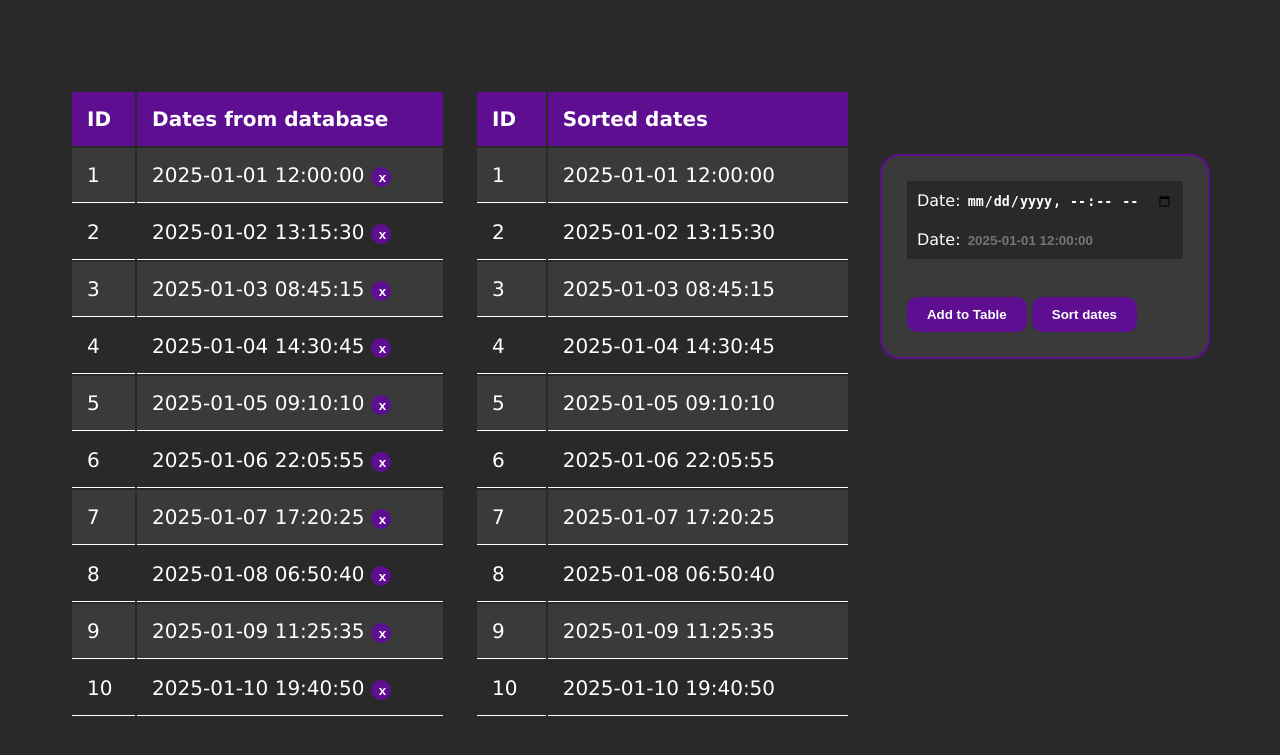
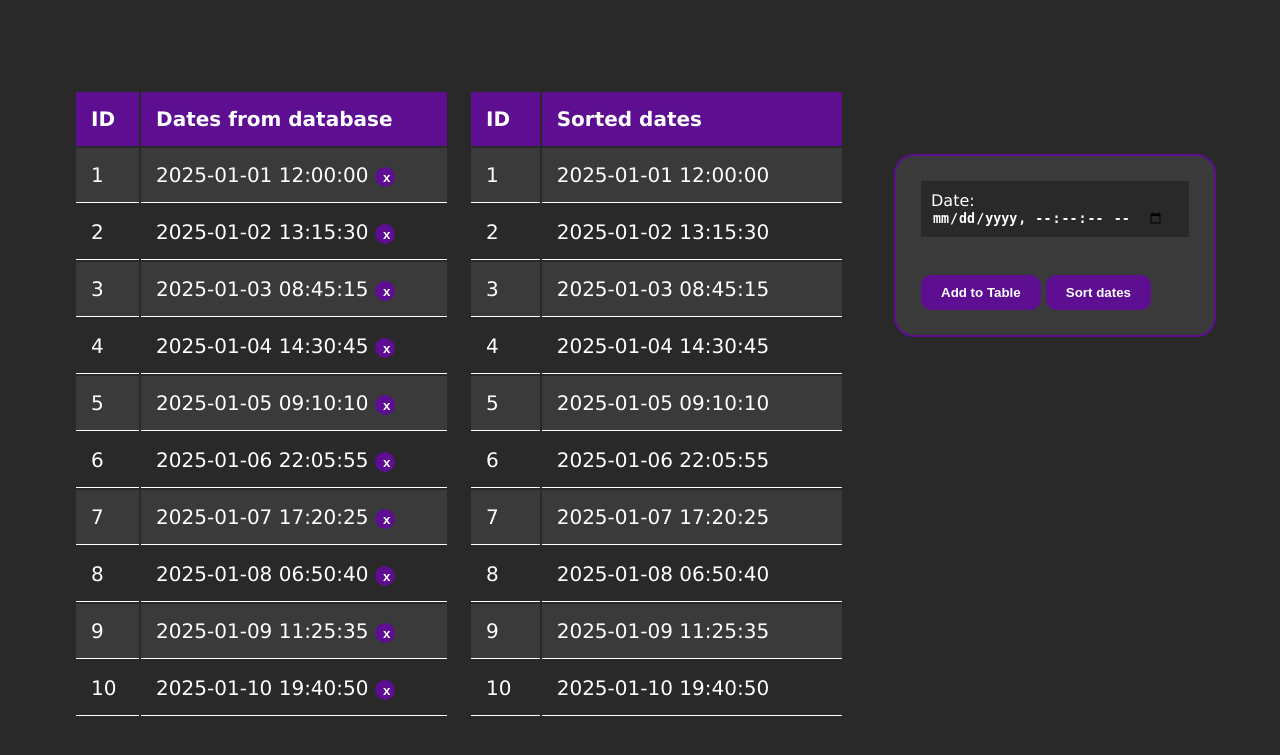
Before and after one commit to Noka993/radix-sort-database, a Flask app: page / in a window 1280 px wide. Shown: the top 755 px of the page. Run offline with Flask 3, Linux system fonts and the light colour scheme.

Commit message:
tweaked table placement, added seconds to input, removed placeholder input

```diff
--- a/static/index.css
+++ b/static/index.css
@@ -40,6 +40,7 @@ tr:nth-child(even) {
     min-width: 375px;
 }
 .table-container {
+    margin: 10px;
     max-height: 800px;
     overflow: auto;
     min-width: 375px;
--- a/templates/index.html
+++ b/templates/index.html
@@ -7,7 +7,8 @@
 
 <body>
   <div class="main-container">
-      <div class="table-container">
+    <div style="display:flex; min-width: 800px;">
+      <div class="table-container" style="float: left;">
         <table id="dates">
           <tr>
             <th id="id">ID</th>
@@ -85,7 +86,7 @@
           </tr>
         </table>
       </div>
-
+      <div class="table-container" style="float: right;">
         <table id="sorted-dates">
           <tr>
             <th id="id">ID</th>
@@ -152,15 +153,13 @@
             </td>
           </tr>
         </table>
+      </div>
+    </div>
     <div class="form-container">
       <form id="dateForm">
         <div class="date-input">
           <label for="datetime-local">Date:</label>
-                    <input type="datetime-local">
-                </div>
-                <div class="date-input">
-                  <label for="dateInput">Date:</label>
-                  <input type="text" id="dateInput" name="date" placeholder="2025-01-01 12:00:00">
+          <input type="datetime-local" step="2">
         </div>
         <br><br>
         <button id="add" type="button" onclick="addDate()">Add to Table</button>
```
Lines whose indentation alone changed are shown as unchanged.
